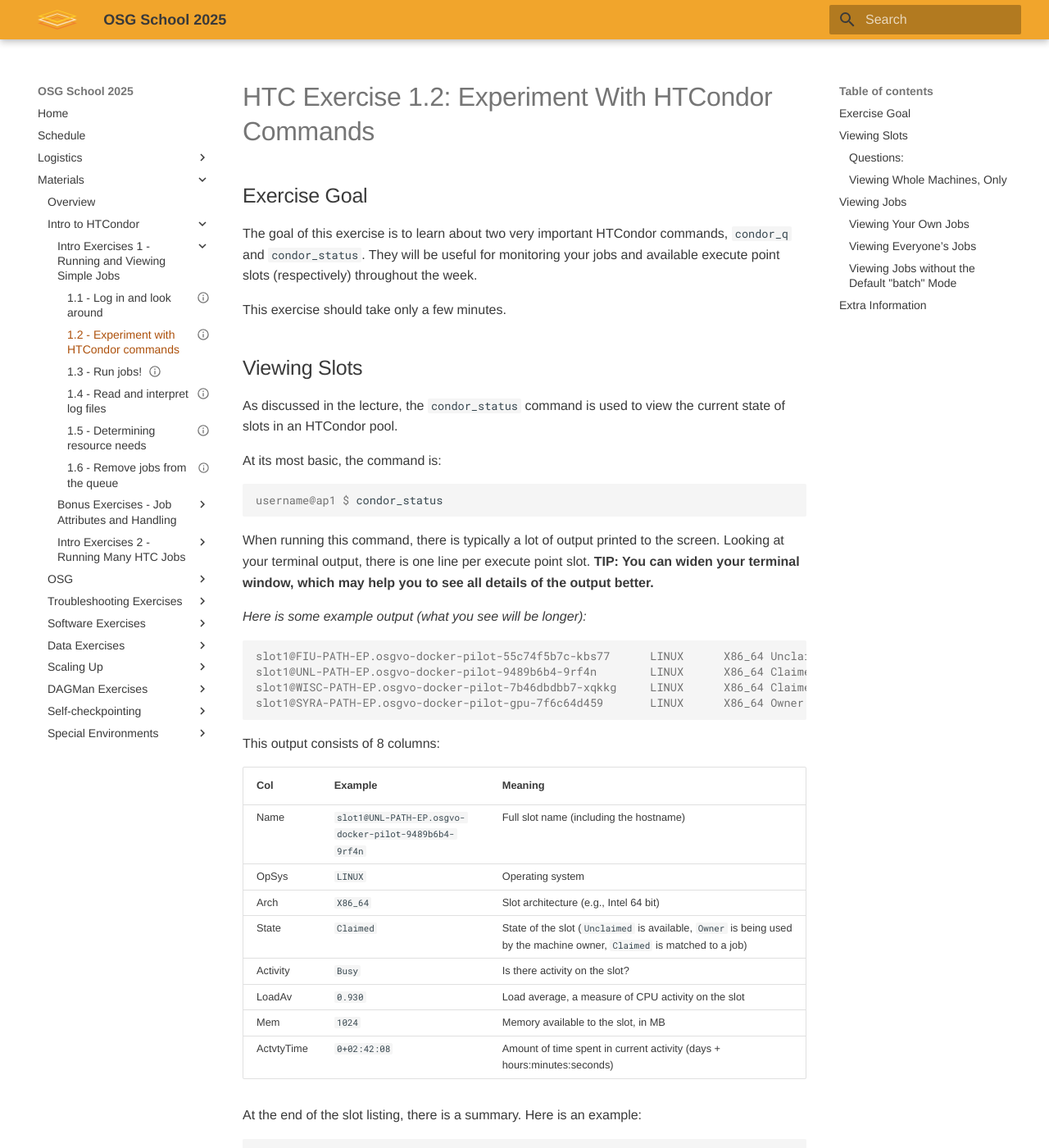
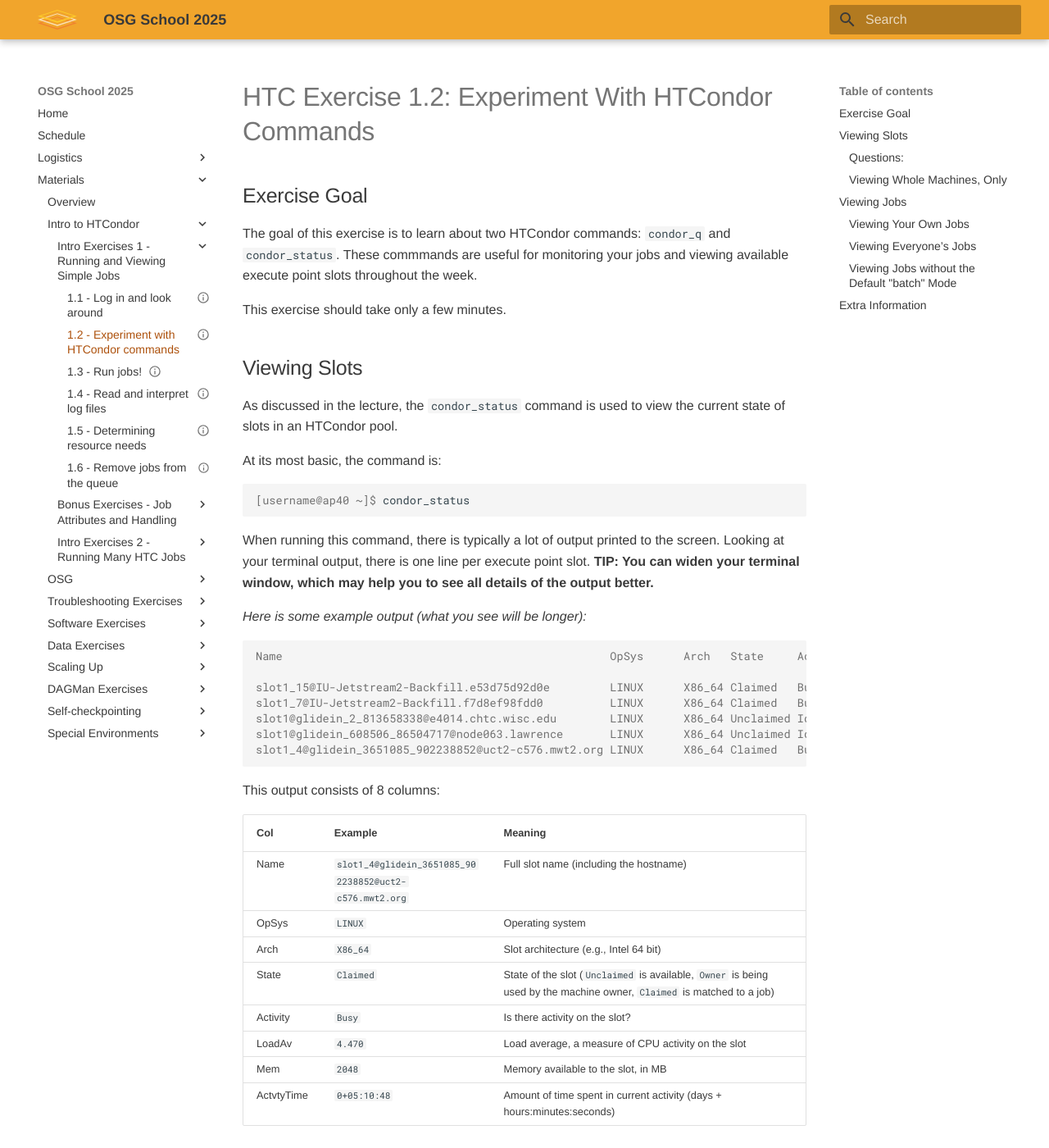
Before and after one commit to osg-htc/school-2025, an MkDocs documentation site: the page built from docs/materials/htcondor/part1-ex2-commands.md, in a window 1280 px wide and 1400 px high. Shown: the whole window at 82% size. Built offline with MkDocs 1.6.1 and Material for MkDocs 9.7.7, drawn with Linux system fonts in a browser that asks for light colours; some of the changed text lies outside the part shown.

Commit message:
Update exercise 1.2 to use ap40

````diff
--- a/docs/materials/htcondor/part1-ex2-commands.md
+++ b/docs/materials/htcondor/part1-ex2-commands.md
@@ -10,8 +10,8 @@
 Exercise Goal
 -------------
 
-The goal of this exercise is to learn about two very important HTCondor commands, `condor_q` and `condor_status`.
-They will be useful for monitoring your jobs and available execute point slots (respectively) throughout the week.
+The goal of this exercise is to learn about two HTCondor commands: `condor_q` and `condor_status`.
+These commmands are useful for monitoring your jobs and viewing available execute point slots throughout the week.
 
 This exercise should take only a few minutes.
 
@@ -23,7 +23,7 @@
 At its most basic, the command is:
 
 ``` console
-username@ap1 $ condor_status
+[username@ap40 ~]$ condor_status
 ```
 
 When running this command, there is typically a lot of output printed to the screen. Looking at your terminal output, there is one line per execute point slot. **TIP: You can widen your terminal window, which may help you to see all details of the output better.**
@@ -31,34 +31,37 @@
 *Here is some example output (what you see will be longer):*
 
 ``` console
-slot1@FIU-PATH-EP.osgvo-docker-pilot-55c74f5b7c-kbs77      LINUX      X86_64 Unclaimed Idle      0.000 8053  0+01:14:34
-slot1@UNL-PATH-EP.osgvo-docker-pilot-9489b6b4-9rf4n        LINUX      X86_64 Claimed   Busy      0.930 1024  0+02:42:08
-slot1@WISC-PATH-EP.osgvo-docker-pilot-7b46dbdbb7-xqkkg     LINUX      X86_64 Claimed   Busy      3.530 1024  0+02:40:24
-slot1@SYRA-PATH-EP.osgvo-docker-pilot-gpu-7f6c64d459       LINUX      X86_64 Owner     Idle      0.300  250  7+03:22:21
+Name                                                 OpSys      Arch   State     Activity LoadAv Mem   ActvtyTime
+
+slot1_15@IU-Jetstream2-Backfill.e53d75d92d0e         LINUX      X86_64 Claimed   Busy      0.000 2048  0+00:00:08
+slot1_7@IU-Jetstream2-Backfill.f7d8ef98fdd0          LINUX      X86_64 Claimed   Busy      1.000 8192  0+04:57:31
+slot1@glidein_2_813658338@e4014.chtc.wisc.edu        LINUX      X86_64 Unclaimed Idle      0.000   14  0+05:35:29
+slot1@glidein_608506_86504717@node063.lawrence       LINUX      X86_64 Unclaimed Idle      0.000  472  0+15:59:56
+slot1_4@glidein_3651085_902238852@uct2-c576.mwt2.org LINUX      X86_64 Claimed   Busy      4.470 2048  0+05:10:48
 ```
 
 This output consists of 8 columns:
 
 | Col        | Example                      | Meaning                                                                                                                 |
 |:-----------|:-----------------------------|:------------------------------------------------------------------------------------------------------------------------|
-| Name       | `slot1@UNL-PATH-EP.osgvo-docker-pilot-9489b6b4-9rf4n` | Full slot name (including the hostname)                                                                                                  |
+| Name       | `slot1_4@glidein_3651085_902238852@uct2-c576.mwt2.org` | Full slot name (including the hostname)                                                                                                  |
 | OpSys      | `LINUX`                      | Operating system                                                                                                        |
 | Arch       | `X86_64`                     | Slot architecture (e.g., Intel 64 bit)                                                                               |
 | State      | `Claimed`                    | State of the slot (`Unclaimed` is available, `Owner` is being used by the machine owner, `Claimed` is matched to a job) |
 | Activity   | `Busy`                       | Is there activity on the slot?                                                                                          |
-| LoadAv     | `0.930`                      | Load average, a measure of CPU activity on the slot                                                                     |
-| Mem        | `1024`                       | Memory available to the slot, in MB                                                                                     |
-| ActvtyTime | `0+02:42:08`                 | Amount of time spent in current activity (days + hours:minutes:seconds)                                                 |
+| LoadAv     | `4.470`                      | Load average, a measure of CPU activity on the slot                                                                     |
+| Mem        | `2048`                       | Memory available to the slot, in MB                                                                                     |
+| ActvtyTime | `0+05:10:48`                 | Amount of time spent in current activity (days + hours:minutes:seconds)                                                 |
 
 At the end of the slot listing, there is a summary. Here is an example:
 
 ``` console
-                     Machines Owner Claimed Unclaimed Matched Preempting  Drain
+               Total Owner Claimed Unclaimed Matched Preempting  Drain Backfill BkIdle
 
-        X86_64/LINUX    10831     0   10194       631       0          0      6
-      X86_64/WINDOWS        2     2       0         0       0          0      0
+  X86_64/LINUX 54466     0   47991      6313       0        162      0        0      0
+ aarch64/LINUX     1     0       0         1       0          0      0        0      0
 
-               Total    10833     2   10194       631       0          0      6
+         Total 54467     0   47991      6314       0        162      0        0      0
 ```
 
 There is one row of summary for each machine (i.e. "slot") architecture/operating system combination with columns for the number of slots in each state. The final row gives a summary of slot states for the whole pool.
@@ -74,7 +77,7 @@
 Also try out the `-compact` for a slightly different view of whole machines (i.e. server hostnames), without the individual slots shown.
 
 ``` console
-username@ap1 $ condor_status -compact
+[username@ap40 ~]$ condor_status -compact
 ```
 
 **How has the column information changed?**
@@ -89,15 +92,15 @@
 The default behavior of the command lists only your jobs:
 
 ``` console
-username@ap1 $ condor_q
+[username@ap40 ~]$ condor_q
 ```
 
 The main part of the output (which will be empty, because you haven't submitted jobs yet) shows one set ("batch") of submitted jobs per line. If you had a single job in the queue, it would look something like the below:
 
 ``` console
--- Schedd: ap1.facility.path-cc.io : <128.104.100.43:9618?... @ 07/12/23 09:59:31
+-- Schedd: ap40.uw.osg-htc.org : <128.105.68.62:9618?... @ 04/28/25 13:54:57
 OWNER  BATCH_NAME            SUBMITTED   DONE   RUN    IDLE  TOTAL JOB_IDS
-alice CMD: run_ffmpeg.sh   7/12 09:58      _      _      1      1 18801.0
+alice CMD: run_ffmpeg.sh   4/28 09:58      _      _      1      1 18801.0
 ```
 
 This output consists of 8 (or 9) columns:
@@ -106,7 +109,7 @@
 |:------------|:----------------|:-------------------------------------------------------------------------------------------------------------------------------|
 | OWNER       | `alice`        | The user ID of the user who submitted the job                                                                                  |
 | BATCH\_NAME | `run_ffmpeg.sh` | The executable or "jobbatchname" specified within the submit file(s)                                                           |
-| SUBMITTED   | `7/12 09:58`    | The date and time when the job was submitted                                                                                   |
+| SUBMITTED   | `4/28 09:58`    | The date and time when the job was submitted                                                                                   |
 | DONE        | `_`             | Number of jobs in this batch that have completed                                                                               |
 | RUN         | `_`             | Number of jobs in this batch that are currently running                                                                        |
 | IDLE        | `1`             | Number of jobs in this batch that are idle, waiting for a match                                                                |
@@ -132,7 +135,7 @@
 By default, the `condor_q` command shows **your** jobs only. To see everyone’s jobs that are queued on the machine, add the `-all` option:
 
 ``` console
-username@ap1 $ condor_q -all
+[username@ap40 ~]$ condor_q -all
 ```
 
 -   How many jobs are queued in total (i.e., running or waiting to run)?
@@ -143,19 +146,19 @@
 The `condor_q` output, by default, groups "batches" of jobs together (if they were submitted with the same submit file or "jobbatchname"). To see more information for EVERY job on a separate line of output, use the `-nobatch` option to `condor_q`:
 
 ``` console
-username@ap1 $ condor_q -all -nobatch
+[username@ap40 ~]$ condor_q -all -nobatch
 ```
 
 **How has the column information changed?** (Below is an example of the top of the output.)
 
 ``` console
--- Schedd: ap1.facility.path-cc.io : <128.104.100.43:9618?... @ 07/12/23 11:58:44
+-- Schedd: ap40.uw.osg-htc.org : <128.105.68.62:9618?... @ 04/28/25 13:57:40
  ID       OWNER            SUBMITTED     RUN_TIME ST PRI SIZE   CMD
-18203.0   s16_alirezakho  7/11 09:51   0+00:00:00 I  0      0.7 pascal
-18204.0   s16_alirezakho  7/11 09:51   0+00:00:00 I  0      0.7 pascal
-18801.0   alice           7/12 09:58   0+00:00:00 I  0      0.0 run_ffmpeg.sh
-18997.0   s16_martincum   7/12 10:59   0+00:00:32 I  0    733.0 runR.pl 1_0 run_perm.R 1 0 10
-19027.5   s16_martincum   7/12 11:06   0+00:09:20 I  0   2198.0 runR.pl 1_5 run_perm.R 1 5 1000
+18203.0   s16_alirezakho  4/28 09:51   0+00:00:00 I  0      0.7 pascal
+18204.0   s16_alirezakho  4/28 09:51   0+00:00:00 I  0      0.7 pascal
+18801.0   alice           4/28 09:58   0+00:00:00 I  0      0.0 run_ffmpeg.sh
+18997.0   s16_martincum   4/28 10:59   0+00:00:32 R  0    733.0 runR.pl 1_0 run_perm.R 1 0 10
+19027.5   s16_martincum   4/28 11:06   0+00:09:20 R  0   2198.0 runR.pl 1_5 run_perm.R 1 5 1000
 ```
 
 The `-nobatch` output shows a line for every job and consists of 8 columns:
@@ -164,7 +167,7 @@
 |:----------|:----------------|:-------------------------------------------------------------------------------|
 | ID        | `18801.0`       | Job ID, which is the `cluster`, a dot character (`.`), and the `process`       |
 | OWNER     | `alice`         | The user ID of the user who submitted the job                                  |
-| SUBMITTED | `7/12 09:58`    | The date and time when the job was submitted                                   |
+| SUBMITTED | `4/28 09:58`    | The date and time when the job was submitted                                   |
 | RUN\_TIME | `0+00:00:00`    | Total time spent running so far (days + hours:minutes:seconds)                 |
 | ST        | `I`             | Status of job: `I` is Idle (waiting to run), `R` is Running, `H` is Held, etc. |
 | PRI       | `0`             | Job priority (see next lecture)                                                |
````
